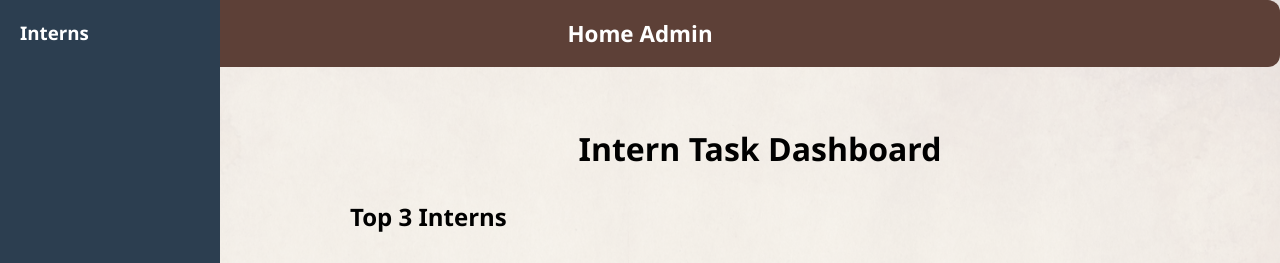
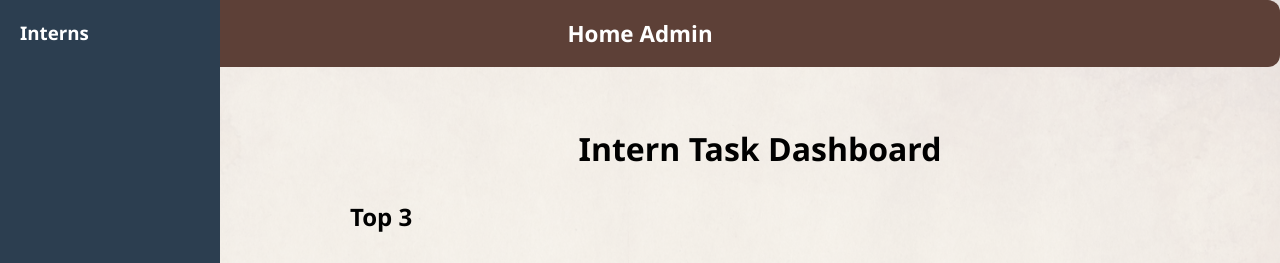
Before and after one commit to moulik3637/intern, a Flask app: page / in a window 1280 px wide. Shown: the top 263 px of the page. Run offline with Flask 3, Linux system fonts and the light colour scheme; data that the repository does not hold is empty.

Commit message:
index.html

```diff
--- a/templates/index.html
+++ b/templates/index.html
@@ -18,7 +18,7 @@
     <div class="main-content">
         <h1 style="text-align:center; margin-bottom: 30px;">Intern Task Dashboard</h1>
 
-        <h2 style="margin-top: 20px;">Top 3 Interns</h2>
+        <h2 style="margin-top: 20px;">Top 3</h2>
 <table>
     <thead>
         <tr>
```
